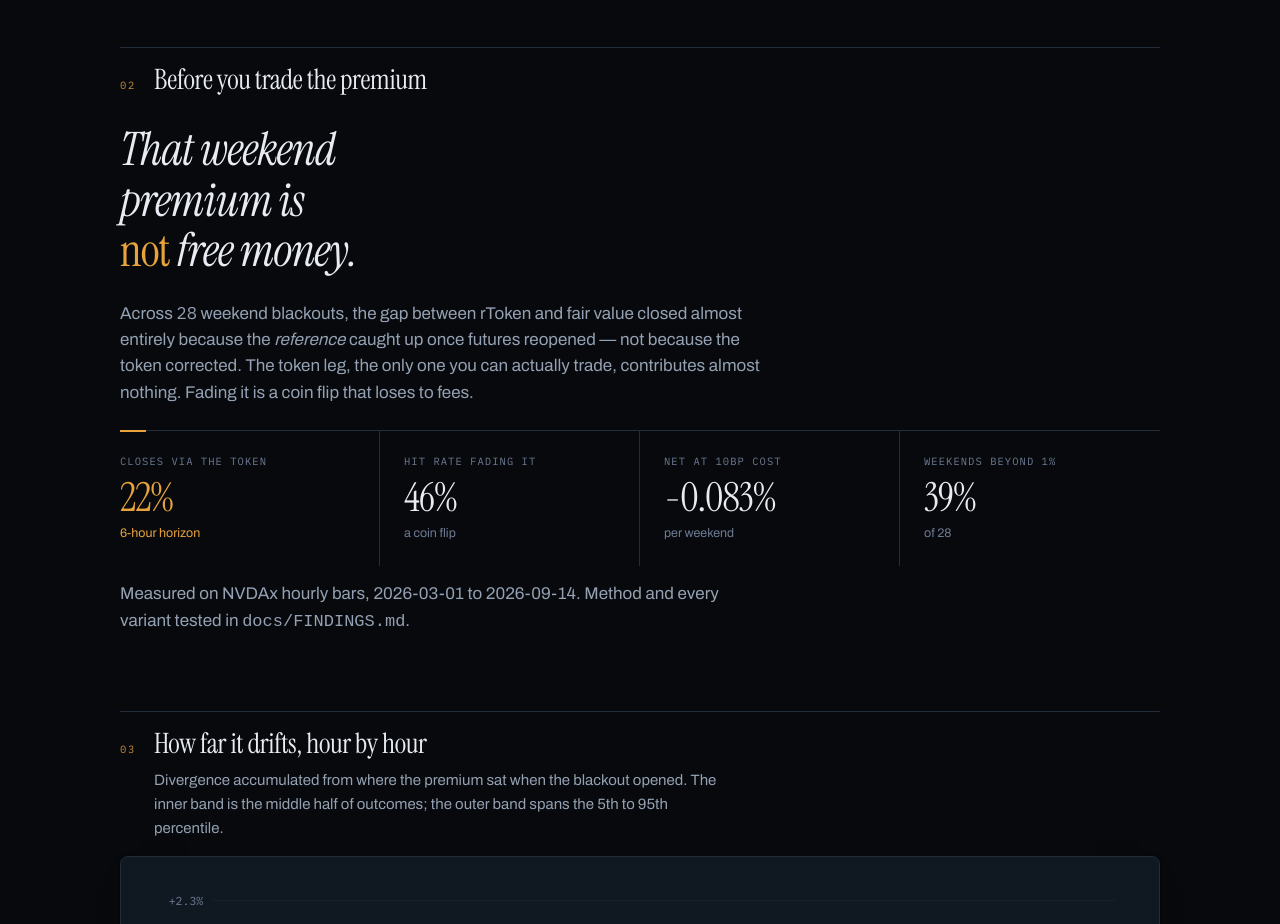
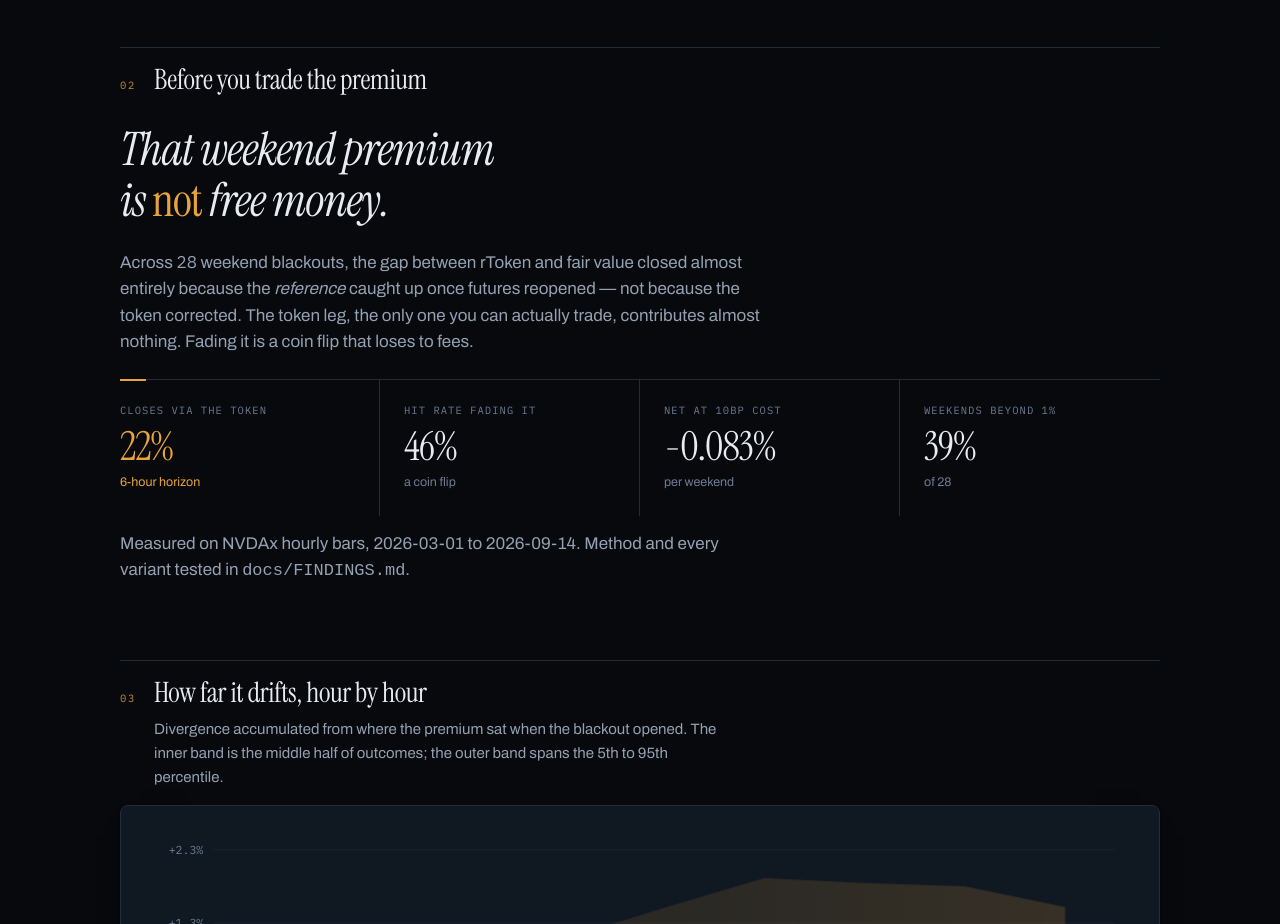
Before and after one commit to Modemola/BITGET_HACK, a website: page public/index.html in a window 1280 px wide. Shown: the part 1080-2004 px from the top of the page. Drawn offline with Linux system fonts and the light colour scheme.

Commit message:
fix: the verdict quote wants two lines, not three
Thirty-nine characters at 17ch took three lines, which turns a pull-quote into
a stack and buries the one sentence the whole product exists to say.

The measure had not been wrong when it was set - the quote was 44px then, and
the typography pass moved it to 46px, which was just enough to tip it. That is
the failure mode of a measure expressed in ch against a size that later
changes, and it is worth knowing: widening to 22ch gives the sentence room for
two lines and lets text-wrap:balance even them rather than leaving a widow.

It now breaks as "That weekend premium / is not free money.", which also puts
the amber "not" at the head of the second line instead of stranded at the start
of a third.

Two lines at desktop and two on a phone, measured rather than eyeballed;
375px scroll width unchanged, so nothing overflows. README screenshots
regenerated, since the committed one still showed three.

```diff
--- a/public/index.html
+++ b/public/index.html
@@ -511,8 +511,13 @@ section{margin-top:var(--s7)}
 /* The one sentence worth remembering, so it is set like a thesis rather than
    like a notification. No card, no border: air does the emphasis. */
 .verdict{padding-block:var(--s3) var(--s1)}
+/* 22ch, not 17. The sentence is 39 characters and wants two lines; at 17 it
+   took three, which turns a pull-quote into a stack. `text-wrap:balance` then
+   evens the two rather than leaving a short widow on the second. The measure
+   moved because the type did - this was sized when the quote was 44px, and 46
+   was enough to tip it over. */
 .verdict h3{font-family:var(--display);font-size:var(--d-xl);font-style:italic;
-  font-weight:400;line-height:1.1;letter-spacing:var(--track-xl);max-width:17ch;
+  font-weight:400;line-height:1.1;letter-spacing:var(--track-xl);max-width:22ch;
   margin-bottom:var(--s5);color:var(--ink)}
 .verdict h3 em{font-style:normal;color:var(--lit)}
 .verdict p{margin:0 0 var(--s5);color:var(--muted);max-width:var(--measure);
```
Also changed, not shown: web/desk.html (+6 -1 lines), web/desk.template.html (+6 -1 lines), docs/images/hero.png, docs/images/verdict.png.
